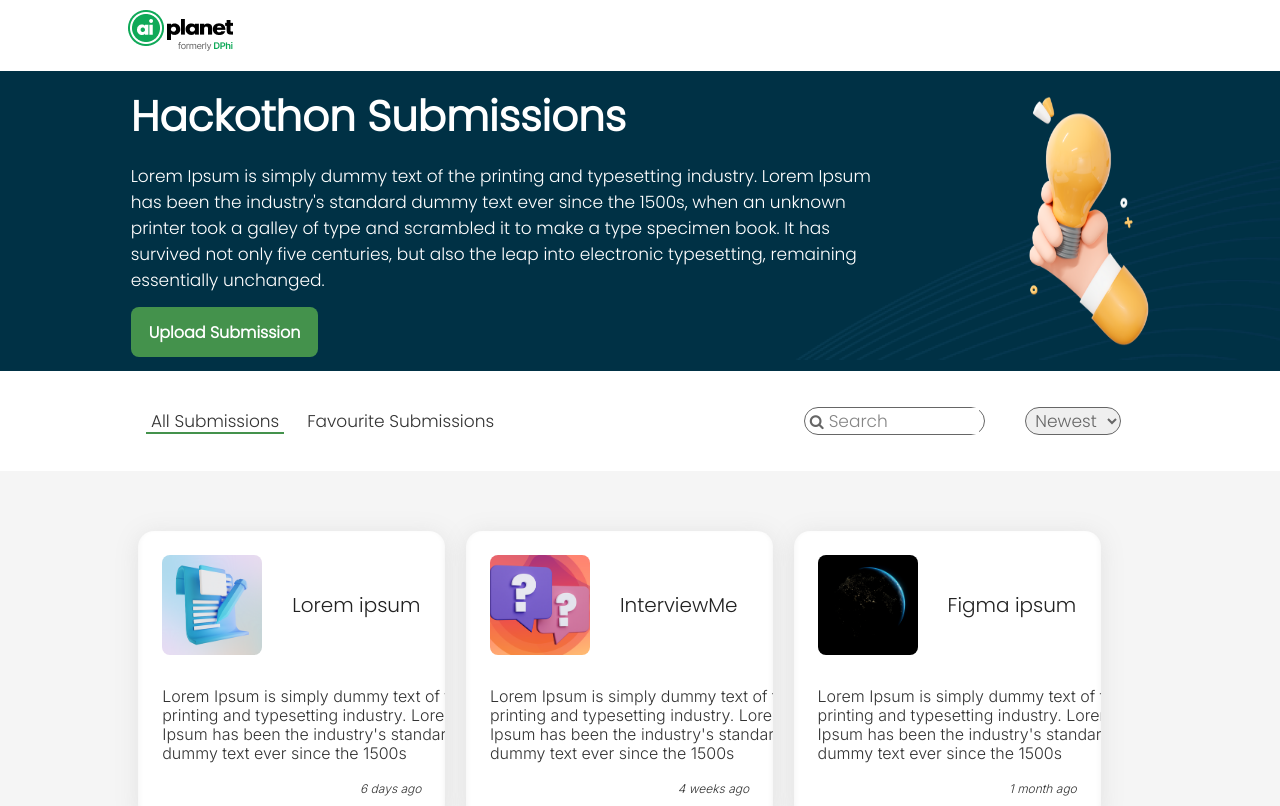
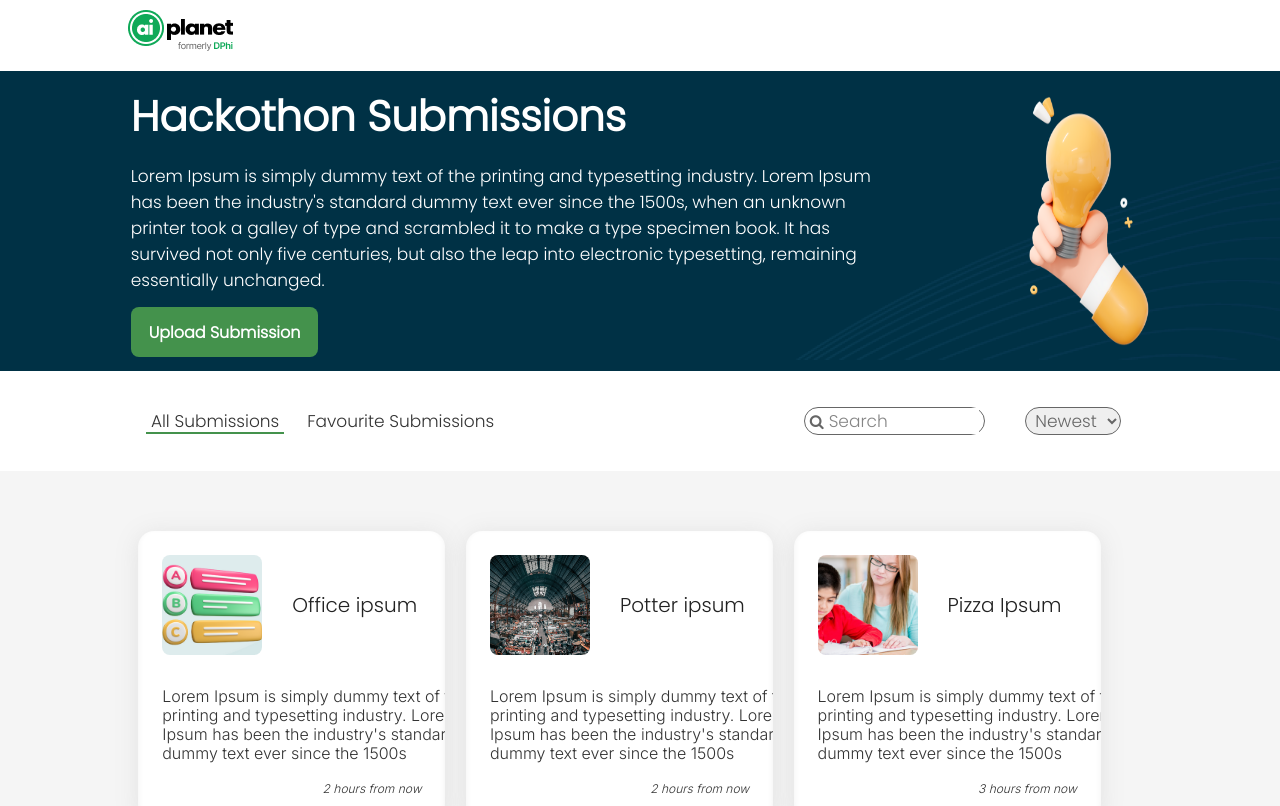
Before and after one commit to hemant767/Hackathon-Portal, a React (Create React App) app: page / in a window 1280 px wide. Shown: the top 806 px of the page. Built offline with nearby package versions, Linux system fonts and the light colour scheme.

Commit message:
second-commit

```diff
--- a/package.json
+++ b/package.json
@@ -3,8 +3,6 @@
   "version": "0.1.0",
   "private": true,
   "dependencies": {
-
-
     "@testing-library/jest-dom": "^5.16.5",
     "@testing-library/react": "^13.4.0",
     "@testing-library/user-event": "^13.5.0",
@@ -16,6 +14,7 @@
     "react-drag-drop-files": "^2.3.9",
     "react-router-dom": "^6.9.0",
     "react-scripts": "5.0.1",
+    "react-simple-placeholder-image": "^0.1.2",
     "react-time-ago": "^7.2.1",
     "react-timeago": "^7.1.0",
     "react-useanimations": "^2.10.0",
--- a/src/Components/Card.jsx
+++ b/src/Components/Card.jsx
@@ -2,7 +2,9 @@ import React from 'react'
 import {useNavigate} from 'react-router-dom'
 import TimeAgo from 'react-timeago'
 import { dataById ,dataProvider} from '../data'
+import { DummyImage } from 'react-simple-placeholder-image'
 import './Card.css'
+import Dummy from '../sources/dummy.png'
 const Card = ({title, summary , coverImage , id,date}) => {
 
 
@@ -15,7 +17,7 @@ const Card = ({title, summary , coverImage , id,date}) => {
 
     <div onClick = {()=>navigate(`/subDetail?id=${id}`)}  className='Card' >
         <div className='Identity'>
-            <img  src={coverImage}  alt="Hand holding bulb" width="100" height="100"/>
+            <img  src={coverImage}  alt="image" onError={`this.src='${Dummy}'`} width="100" height="100"/>
             <h3>{title}</h3>
         </div>
 
@@ -24,6 +26,7 @@ const Card = ({title, summary , coverImage , id,date}) => {
         </div>
 
         <div className='dAte' style={{"color":"#88888"}}>
+
           <TimeAgo
           date={date}
           />
--- a/src/Components/CardContainer.jsx
+++ b/src/Components/CardContainer.jsx
@@ -16,7 +16,7 @@ const CardContainer = ({data}) => {
             summary={obj.summary}
             coverImage={obj.coverImage}
             id={obj.id}
-            date={obj.date}
+            date={obj.submissionDate}
 
           />
 
--- a/src/Components/DetailContainer.css
+++ b/src/Components/DetailContainer.css
@@ -61,10 +61,13 @@
     font-size: 14px;
     line-height: 17px;
     color: #858585;
-    padding-right: 20px;
 
 
 
+
+}
+.thonDetail>.date>i{
+    padding-right: 5px;
 }
 
 .thonDetail>h3,h2 {
--- a/src/Components/Form.jsx
+++ b/src/Components/Form.jsx
@@ -76,27 +76,26 @@ const Basic = () => {
   console.log(dataProvider())
 
   const current=new Date()
-  const time = current.toLocaleString("en-US",{
-    day:"2-digit",
-    month:"short",
+  const time = current.getTime()
 
-  })
+
+
 
   console.log(time);
 
 
 
   const initialValues={
-            title: '',
-            summary: '',
-            description:'',
+            title: 'Project 1',
+            summary: 'Heifhdk edbhufhiweu freufhyukislfu',
+            description:'fcyhjgdbeifu 3wyjh3fruke4hyvufkc u3444wfjuyhbyuyb4uygfutyh 3ruwyf',
             coverImage: null,
-            HackathonName: '',
-            hackathonStartDate: '',
-            hackathonEndDate: '',
-            GithubLink: '',
+            HackathonName: 'Vsytadguihwe',
+            hackathonStartDate: '2022-11-08',
+            hackathonEndDate: '2022-11-10',
+            GithubLink: 'www.abc.com',
             OtherLinks: '',
-            submissionDate:'',
+
   }
 
   const statusToggler=()=>{
@@ -107,10 +106,10 @@ const Basic = () => {
   }
 
 
-  const fileName=(name)=>{
-      const a = name.split("/")[3]
-      return a.split(".")[0] +"."+ a.split(".")[2]
-  }
+  // const fileName=(name)=>{
+  //     const a = name.split("/")[3]
+  //     return a.split(".")[0] +"."+ a.split(".")[2]
+  // }
 
 
 
@@ -132,8 +131,9 @@ const Basic = () => {
           onSubmit={async (values) => {
             await new Promise((r) => setTimeout(r, 500));
 
+
+            values.submissionDate=time
             console.log(values);
-            values.submissionDate=time
 
             if (edit) {
               editById(pid, values)
@@ -141,8 +141,9 @@ const Basic = () => {
               values.id = uuid();
               addDetail(values);
             }
+            console.log(dataProvider())
             navigate("/")
-            console.log(dataProvider())
+
 
 
 
@@ -177,7 +178,7 @@ const Basic = () => {
               {!imgStatus && edit ?(<div className='imgPreview'>
               <div className='Preview'>
                 <img src={data.coverImage} style={{"object-fit":"cover","border-radius":"2px"}} width="50" height="50"/>
-                <span>{fileName(data.coverImage)}</span>
+                {/* <span>{fileName(data.coverImage)}</span> */}
               </div>
               <div className='upload'>
                 <button>Reupload<i style={{"margin-left":"5px"}} class="fa fa-cloud-upload" aria-hidden="true"></i></button>
--- a/src/Components/SubDetailHero.jsx
+++ b/src/Components/SubDetailHero.jsx
@@ -19,6 +19,12 @@ const SubDetailHero = ({coverImage,title,summary,id,fav,submissionDate}) => {
     editStar(id)
 
 
+ }
+ const dateFormatter=(d)=>{
+    d=new Date(d)
+    d=d.toString()
+    d=d.split(" ")[1] + " " + d.split(" ")[2]
+    return d
  }
 
 
@@ -62,7 +68,7 @@ const SubDetailHero = ({coverImage,title,summary,id,fav,submissionDate}) => {
                     <h2>|</h2>
                     <div className='cal'>
                         <i class="fa fa-calendar-o" aria-hidden="true"></i>
-                        <p>{submissionDate}</p>
+                        <p>{dateFormatter(submissionDate)}</p>
                     </div>
 
 
--- a/src/data.jsx
+++ b/src/data.jsx
@@ -5,6 +5,7 @@ import img3 from './sources/Pizza Ipsum.png'
 import img4 from './sources/Figma ipsum.png'
 import img5 from './sources/Lorem ipsum.png'
 import img6 from './sources/InterviewMe.png'
+
 
 let data=[
     {
@@ -19,8 +20,8 @@ let data=[
         OtherLinks:"gthydjkl;",
         id:"44b06e48-4041-2a81-6819-0cb5a7671c7d",
         fav:false,
-        submissionDate:"25 Mar",
-        date:"2023-01-23",
+        submissionDate:1679762784492,
+
 
 
     },
@@ -36,8 +37,8 @@ let data=[
         OtherLinks:"gthydjkl;",
         id:"44b06e48-4041-2b41-6819-0cb5a7671c7d",
         fav:false,
-        submissionDate:"25 Mar",
-        date:"2023-02-01",
+        submissionDate:1679762082402,
+
 
 
     },
@@ -53,8 +54,8 @@ let data=[
         OtherLinks:"gthydjkl;",
         id:"44b06e48-4041-2a81-6819-0ba5a7671c7d",
         fav:false,
-        submissionDate:"25 Mar",
-        date:"2023-02-16",
+        submissionDate:1679765782491,
+
 
 
     },
@@ -70,8 +71,8 @@ let data=[
         OtherLinks:"gthydjkl;",
         id:"44c93e48-4041-2a81-6819-0cb5a7671c7d",
         fav:false,
-        submissionDate:"25 Mar",
-        date:"2023-02-20",
+        submissionDate:1679762342493,
+
 
 
     },
@@ -88,8 +89,8 @@ let data=[
         OtherLinks:"gthydjkl;",
         id:"44b06e48-4039-2a81-6819-0cb5a7671c7d",
         fav:false,
-        submissionDate:"25 Mar",
-        date:"2023-03-20",
+        submissionDate:1679762723492,
+
 
 
     },
@@ -105,8 +106,8 @@ let data=[
         OtherLinks:"gthydjkl;",
         id:"44b10e48-4041-2a81-6819-0cb5a7671c7d",
         fav:false,
-        submissionDate:"25 Mar",
-        date:"2023-03-01",
+        submissionDate:1679762702492,
+
 
 
     },
```
Also changed, not shown: src/sources/dummy.png (added), 1 other file (tests, documents, lock files or other folders).
